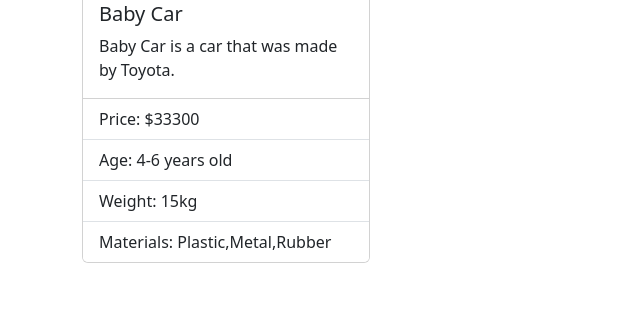
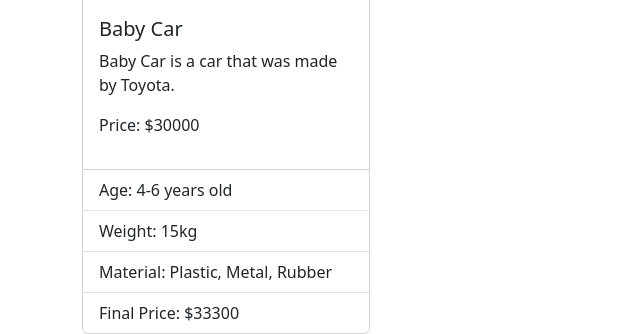
Before and after one commit to Ahmed-Ramadan-Rezk/oop, a PHP site: page / in a window 1280 px wide. Shown: the part 978-1312 px from the top of the page, without its empty margins (0-640 px from the left). Before the commit the page ends 1241 px from the top, so only its background shows below. Run offline with PHP 8.4, Linux system fonts and the light colour scheme.

Commit message:
Adding objects inside of an array and loop through

```diff
--- a/oop_lab_2/BabyCar.php
+++ b/oop_lab_2/BabyCar.php
@@ -1,21 +1,25 @@
 <?php
 
 
-class  BabyCar extends Product {
+class  BabyCar extends Product
+{
     public $age;
     public $weight;
     private $materials = [];
     private $specialTax = 11;
 
-    public function displayMaterials() {
-        return $this->materials;
+    public function displayMaterials()
+    {
+        return $this->materials[0];
     }
 
-    public function setMaterial($material) {
+    public function setMaterial($material)
+    {
         return $this->materials[] = $material;
     }
 
-    public function getFinalPrice() {
+    public function getFinalPrice()
+    {
         return $this->price + ($this->specialTax / 100) * $this->price;
     }
 }
--- a/oop_lab_2/index.php
+++ b/oop_lab_2/index.php
@@ -4,28 +4,34 @@ require_once('Product.php');
 require_once('Book.php');
 require_once('BabyCar.php');
 
+$books = [
+    $book1 = new Book(),
+    $book2 = new Book(),
+];
 
-$book1 = new Book();
+$babyCars = [
+    $babyCar1 = new BabyCar(),
+    $babyCar2 = new BabyCar(),
+];
+
 $book1->name = 'Harry Potter';
 $book1->price = 2000;
 $book1->description = 'Harry Potter is a book that was written by J.K. Rowling.';
 $book1->uploadImage(IMAGE_PATH . 'harry-potter.webp');
-$book1->setPublisher(['Penguin Random House','HarperCollins', 'Simon & Schuster']);
+$book1->setPublisher(['Penguin Random House', 'HarperCollins', 'Simon & Schuster']);
 $book1->writer = 'J.K. Rowling';
 $book1->color = 'Blue';
 $book1->supplier = 'Amazon';
 
-$book2 = new Book();
 $book2->name = 'The Lord of the Rings';
 $book2->price = 2500;
 $book2->description = 'The Lord of the Rings is a book that was written by J.R.R. Tolkien.';
 $book2->uploadImage(IMAGE_PATH . 'lord-of-the-rings.jpg');
-$book2->setPublisher(['Penguin Random House','HarperCollins', 'Simon & Schuster']);
+$book2->setPublisher(['Penguin Random House', 'HarperCollins', 'Simon & Schuster']);
 $book2->writer = 'J.R.R. Tolkien';
 $book2->color = 'Red';
 $book2->supplier = 'Amazon';
 
-$babyCar1 = new BabyCar();
 $babyCar1->name = 'Baby Car';
 $babyCar1->price = 20000;
 $babyCar1->description = 'Baby Car is a car that was made by Toyota.';
@@ -35,7 +41,6 @@ $babyCar1->weight = '10kg';
 $babyCar1->setMaterial(['Plastic', 'Metal', 'Rubber']);
 $babyCar1->getFinalPrice();
 
-$babyCar2 = new BabyCar();
 $babyCar2->name = 'Baby Car';
 $babyCar2->price = 30000;
 $babyCar2->description = 'Baby Car is a car that was made by Toyota.';
@@ -60,68 +65,31 @@ $babyCar2->getFinalPrice();
 <body>
     <div class="container mt-5">
         <div class="row">
+            <?php foreach (array_merge($books, $babyCars) as $product) : ?>
                 <div class="col-md-4">
                     <div class="card" style="width: 18rem;">
-                    <img class="card-img-top" src="<?= $book1->image ?>" alt="Card image cap" width="286" height="286">
+                        <img class="card-img-top" src="<?= $product->image ?>" alt="<?= $product->name ?>" width="286" height="286">
                         <div class="card-body">
-                        <h5 class="card-title"><?= $book1->name ?></h5>
-                        <p class="card-text"><?= $book1->description ?></p>
+                            <h5 class="card-title"><?= $product->name ?></h5>
+                            <p class="card-text"><?= $product->description ?></p>
+                            <p class="list-group-item">Price: $<?= $product->price ?></p>
                         </div>
                         <ul class="list-group list-group-flush">
-                        <li class="list-group-item">Price: $<?= $book1->price ?></li>
-                        <li class="list-group-item">Publisher: <?= $book1->choosePublisher() ?></li>
-                        <li class="list-group-item">Writer: <?= $book1->writer ?></li>
-                        <li class="list-group-item">Color: <?= $book1->color ?></li>
-                        <li class="list-group-item">Supplier: <?= $book1->supplier ?></li>
+                            <?php if ($product instanceof Book): ?>
+                                <li class="list-group-item">Publisher: <?= $product->choosePublisher() ?></li>
+                                <li class="list-group-item">Writer: <?= $product->writer ?></li>
+                                <li class="list-group-item">Color: <?= $product->color ?></li>
+                                <li class="list-group-item">Supplier: <?= $product->supplier ?></li>
+                            <?php elseif ($product instanceof BabyCar): ?>
+                                <li class="list-group-item">Age: <?= $product->age ?></li>
+                                <li class="list-group-item">Weight: <?= $product->weight ?></li>
+                                <li class="list-group-item">Material: <?= implode(", ", $product->displayMaterials()) ?></li>
+                                <li class="list-group-item">Final Price: $<?= $product->getFinalPrice() ?></li>
+                            <?php endif; ?>
                         </ul>
                     </div>
                 </div>
-            <div class="col-md-4">
-                <div class="card" style="width: 18rem;">
-                    <img class="card-img-top" src="<?= $book2->image ?>" alt="Card image cap" width="286" height="286">
-                    <div class="card-body">
-                        <h5 class="card-title"><?= $book2->name ?></h5>
-                        <p class="card-text"><?= $book2->description ?></p>
-                    </div>
-                    <ul class="list-group list-group-flush">
-                        <li class="list-group-item">Price: $<?= $book2->price ?></li>
-                        <li class="list-group-item">Publisher: <?= $book2->choosePublisher() ?></li>
-                        <li class="list-group-item">Writer: <?= $book2->writer ?></li>
-                        <li class="list-group-item">Color: <?= $book2->color ?></li>
-                        <li class="list-group-item">Supplier: <?= $book2->supplier ?></li>
-                    </ul>
-                </div>
-            </div>
-            <div class="col-md-4">
-                <div class="card" style="width: 18rem;">
-                    <img class="card-img-top" src="<?= $babyCar1->image ?>" alt="Card image cap" width="286" height="286">
-                    <div class="card-body">
-                        <h5 class="card-title"><?= $babyCar1->name ?></h5>
-                        <p class="card-text"><?= $babyCar1->description ?></p>
-                    </div>
-                    <ul class="list-group list-group-flush">
-                        <li class="list-group-item">Price: $<?= $babyCar1->getFinalPrice() ?></li>
-                        <li class="list-group-item">Age: <?= $babyCar1->age ?></li>
-                        <li class="list-group-item">Weight: <?= $babyCar1->weight ?></li>
-                        <li class="list-group-item">Materials: <?= implode(',', $babyCar1->displayMaterials()[0]) ?></li>
-                    </ul>
-                </div>
-            </div>
-            <div class="col-md-4">
-                <div class="card" style="width: 18rem;">
-                    <img class="card-img-top" src="<?= $babyCar2->image ?>" alt="Card image cap" width="286" height="286">
-                    <div class="card-body">
-                        <h5 class="card-title"><?= $babyCar2->name ?></h5>
-                        <p class="card-text"><?= $babyCar2->description ?></p>
-                    </div>
-                    <ul class="list-group list-group-flush">
-                        <li class="list-group-item">Price: $<?= $babyCar2->getFinalPrice() ?></li>
-                        <li class="list-group-item">Age: <?= $babyCar2->age ?></li>
-                        <li class="list-group-item">Weight: <?= $babyCar2->weight ?></li>
-                        <li class="list-group-item">Materials: <?= implode(',', $babyCar2->displayMaterials()[0]) ?></li>
-                    </ul>
-                </div>
-            </div>
+            <?php endforeach; ?>
         </div>
     </div>
     <script src="https://cdn.jsdelivr.net/npm/bootstrap@5.3.3/dist/js/bootstrap.bundle.min.js" integrity="sha384-YvpcrYf0tY3lHB60NNkmXc5s9fDVZLESaAA55NDzOxhy9GkcIdslK1eN7N6jIeHz" crossorigin="anonymous"></script>
```
Also changed, not shown: oop_lab_2/images/baby-car.jpeg (renamed from oop_lab_2/images/images.jpeg), oop_lab_2/images/harry-potter.webp (renamed from oop_lab_2/images/Harry_Potter_MP.webp). Lines whose indentation alone changed are shown as unchanged.
